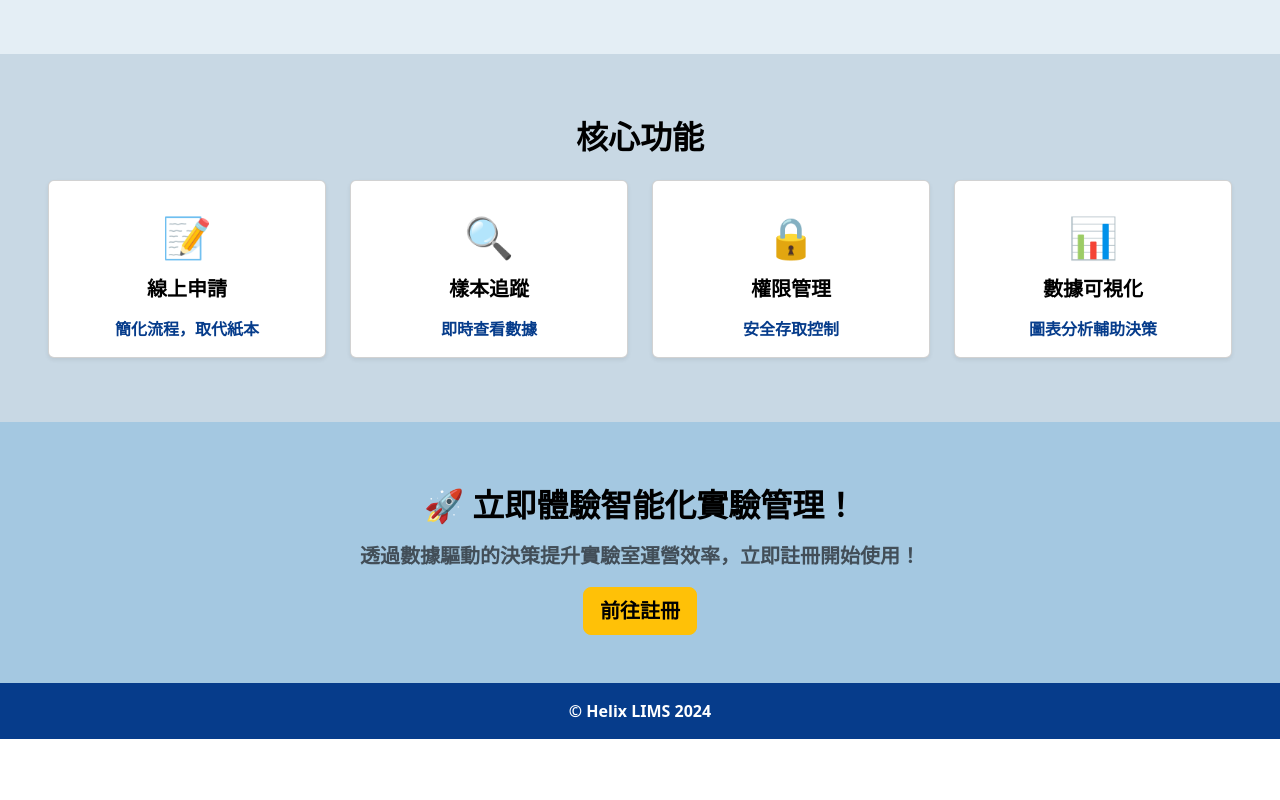
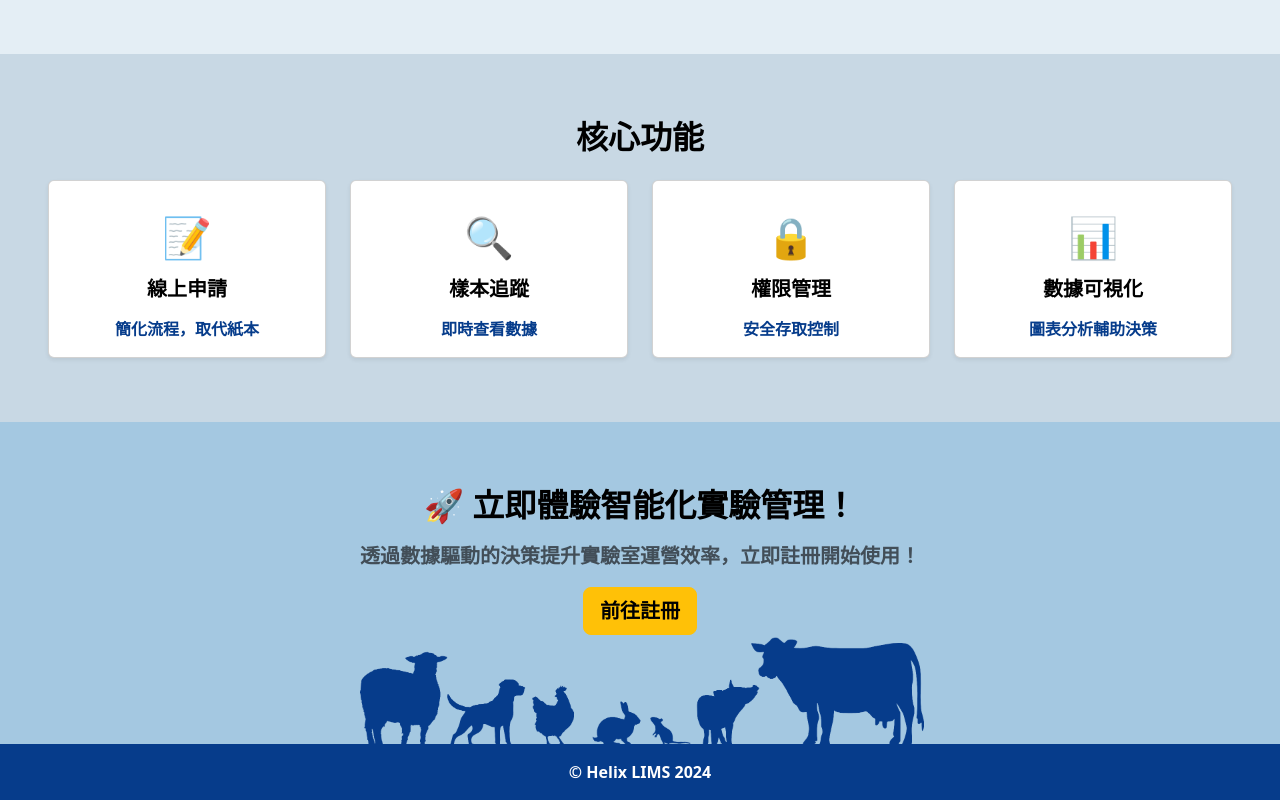
Before and after one commit to code8la888/helix-app, a React (Vite) app in the folder client/: page /home in a window 1280 px wide. Shown: the part 1422-2222 px from the top of the page. Before the commit the page ends 2161 px from the top, so only its background shows below. Built offline with nearby package versions, Linux system fonts and the light colour scheme; no server answers.

Commit message:
style: add footer image

```diff
--- a/client/src/components/Footer.jsx
+++ b/client/src/components/Footer.jsx
@@ -1,13 +1,18 @@
 function Footer() {
   return (
-    <footer
-      className="footer py-3 mt-auto"
-      style={{ backgroundColor: "rgb(6, 60, 139)" }}
-    >
-      <div className="container text-center wh">
+    <div className="column">
+      <div className="footerImage text-center">
+        <img src="/images/footerImage.png" alt="" style={{ width: "50%" }} />
+      </div>
+      <div
+        className="footer py-3 mt-auto text-center wh"
+        style={{
+          backgroundColor: "rgb(6, 60, 139)",
+        }}
+      >
         <span>&copy; Helix LIMS 2024</span>
       </div>
-    </footer>
+    </div>
   );
 }
 
--- a/client/src/pages/HomePage.jsx
+++ b/client/src/pages/HomePage.jsx
@@ -115,7 +115,7 @@ export default function HomePage() {
       </section>
 
       <section
-        className="container-fluid text-center py-5"
+        className="container-fluid text-center pt-5"
         style={{ backgroundColor: "#a4c8e1" }}
       >
         <h2 className="text-black">🚀 立即體驗智能化實驗管理！</h2>
@@ -127,7 +127,20 @@ export default function HomePage() {
         </Link>
       </section>
 
-      <Footer />
+      <div className="column">
+        <div
+          className="footerImage text-center"
+          style={{ backgroundColor: "#a4c8e1" }}
+        >
+          <img src="/images/footerImage.png" alt="" style={{ width: "50%" }} />
+        </div>
+        <div
+          className="footer py-3 mt-auto text-center wh"
+          style={{ backgroundColor: "rgb(6, 60, 139)" }}
+        >
+          <span>&copy; Helix LIMS 2024</span>
+        </div>
+      </div>
     </div>
   );
 }
```
Also changed, not shown: client/public/images/footerImage.png (added).
